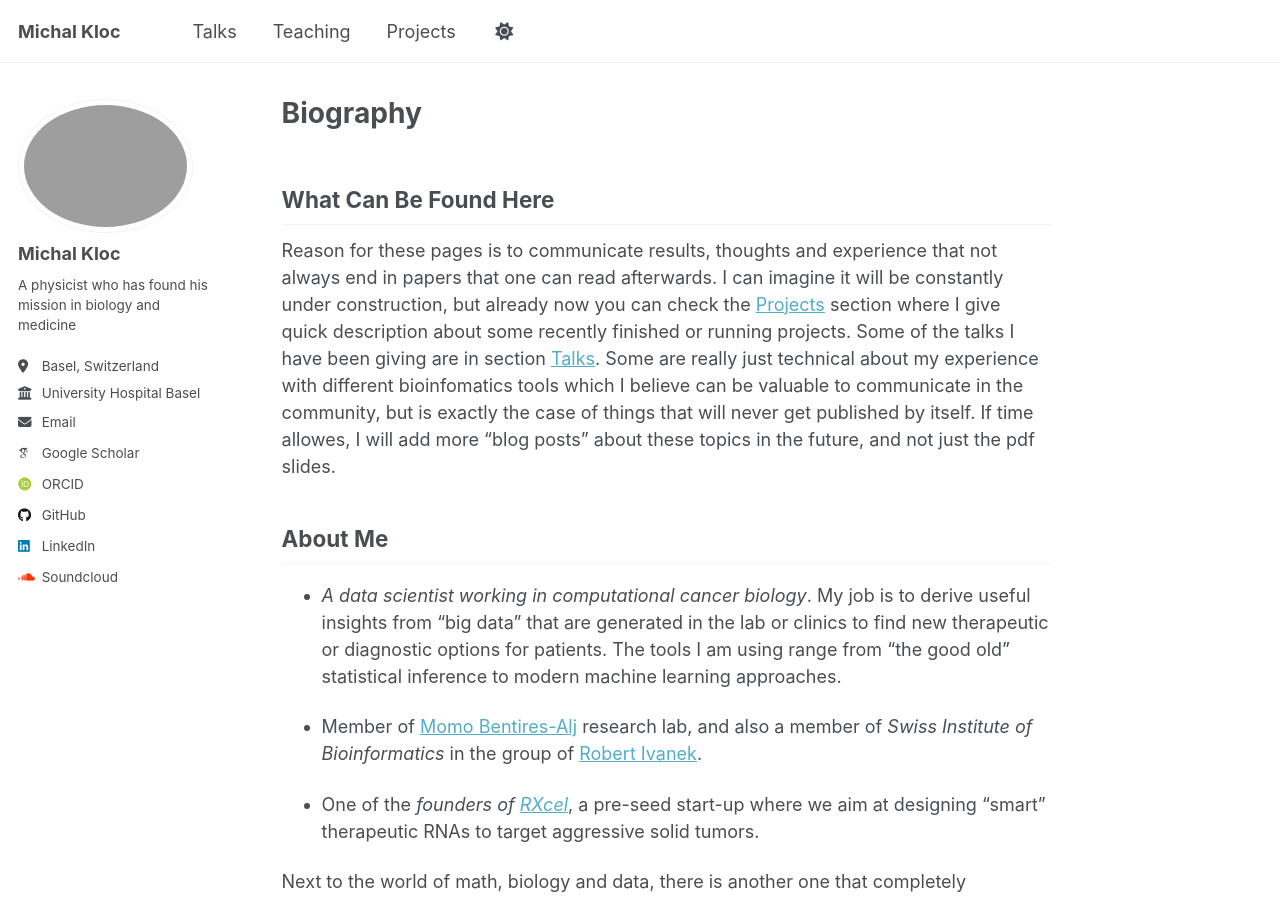
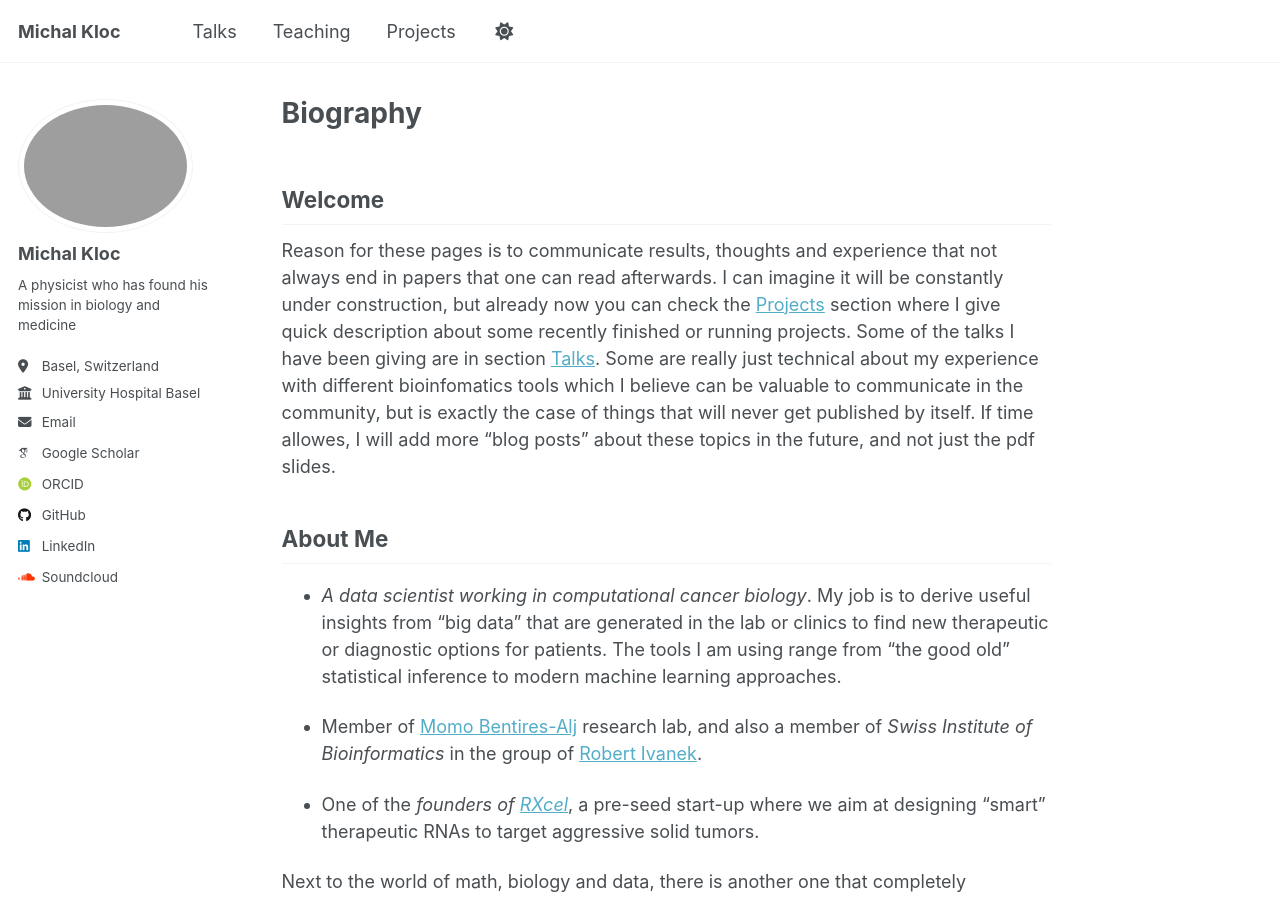
Before and after one commit to MikeKlocCZ/mikekloccz.github.io, a Jekyll site: the page built from _pages/about.md, in a window 1280 px wide and 900 px high. Built offline with Jekyll 4.4.1, drawn with Linux system fonts in a browser that asks for light colours; some web fonts are replaced; a script that is not in the unit is left out.

Commit message:
updated about  - welcome

```diff
--- a/_pages/about.md
+++ b/_pages/about.md
@@ -8,7 +8,7 @@ redirect_from:
 ---
 
 
-## What Can Be Found Here
+## Welcome
 Reason for these pages is to communicate results, thoughts and experience that not always end in papers that one can read afterwards. I can imagine it will be constantly under construction, but already now you can check the [Projects](https://mikekloccz.github.io/projects/) section where I give quick description about some recently finished or running projects. Some of the talks I have been giving are in section [Talks](https://mikekloccz.github.io/talks/). Some are really just technical about my experience with different bioinfomatics tools which I believe can be valuable to communicate in the community, but is exactly the case of things that will never get published by itself. If time allowes, I will add more "blog posts" about these topics in the future, and not just the pdf slides.
 
 
```
